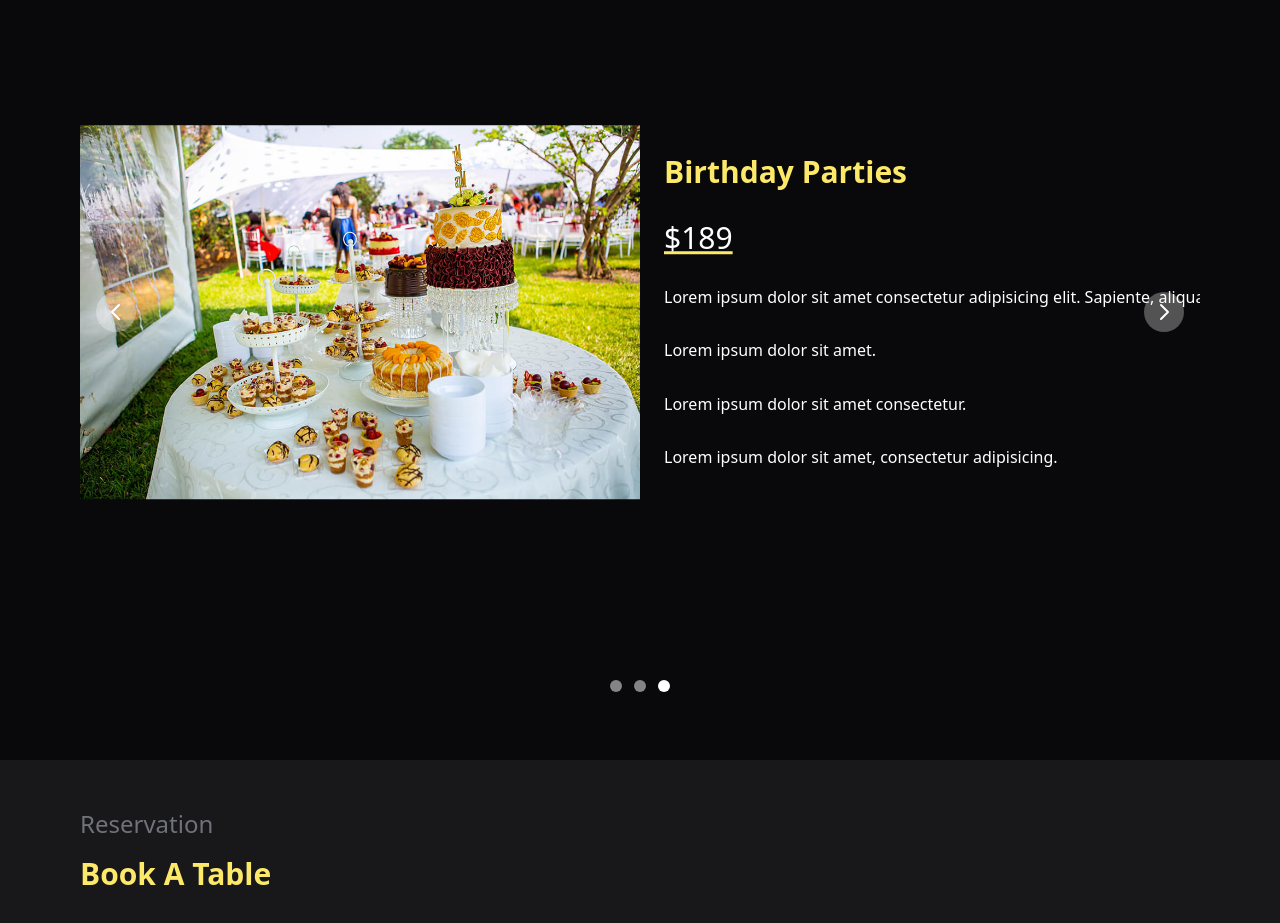
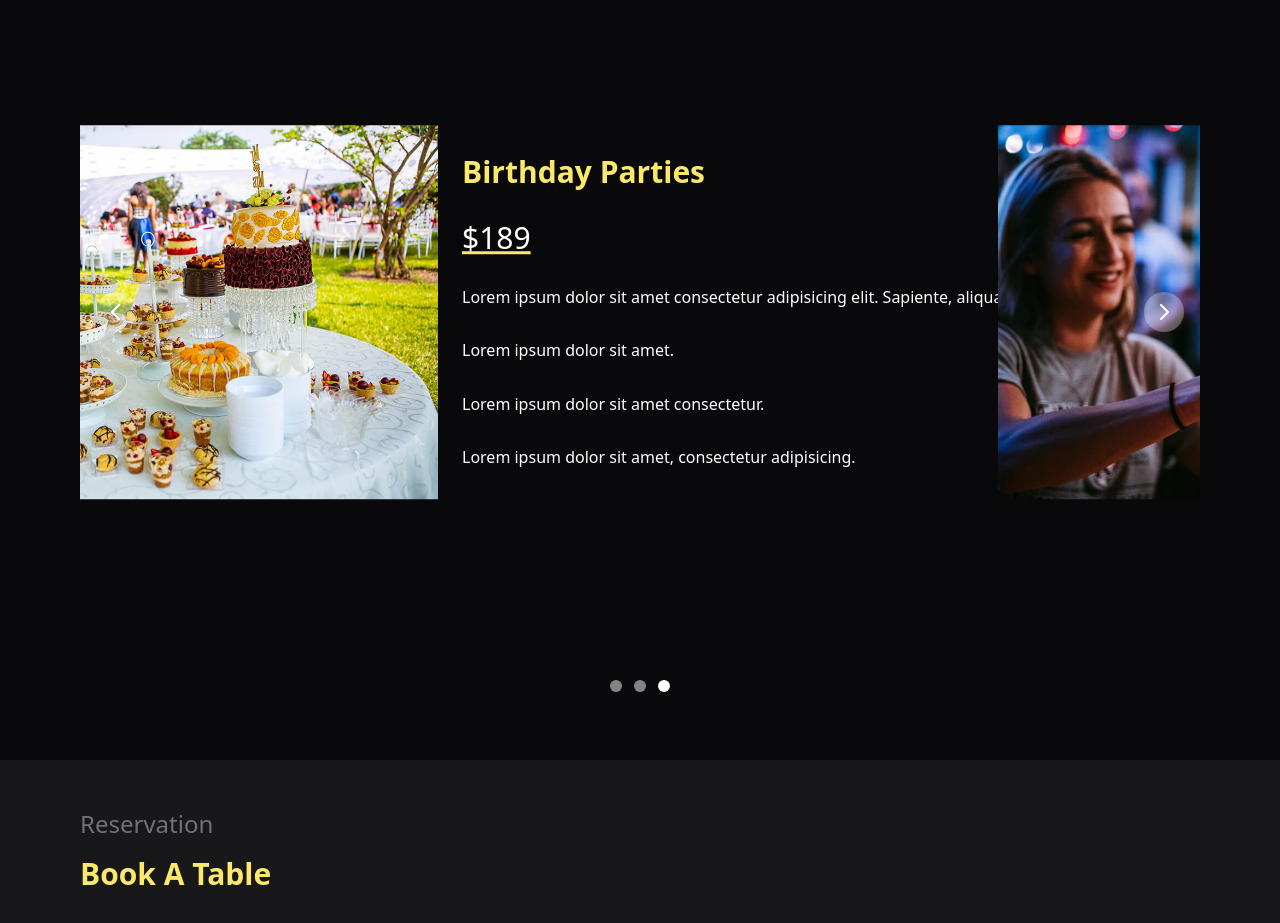
Before and after one commit to Htoomyat-Kyaing/restaurantly, a React (Vite) app: page / in a window 1280 px wide. Shown: the part 3640-4563 px from the top of the page. Built offline with nearby package versions, Linux system fonts and the light colour scheme.

Commit message:
img path

```diff
--- a/src/components/Events.tsx
+++ b/src/components/Events.tsx
@@ -11,7 +11,7 @@
       <div className="w-full h-screen mt-6 text-white">
         <Carousel>
           <div className="grid md:grid-cols-2">
-            <img src="/public/img/event-birthday.jpg" alt="..." />
+            <img src="/img/event-birthday.jpg" alt="..." />
 
             <div className="flex flex-col w-full h-full mx-6 justify-evenly">
               <h3 className="text-3xl font-bold text-yellow-200">
@@ -29,7 +29,7 @@
           </div>
 
           <div className="grid md:grid-cols-2">
-            <img src="/public/img/event-custom.jpg" alt="..." />
+            <img src="/img/event-custom.jpg" alt="..." />
 
             <div className="flex flex-col w-full h-full mx-6 justify-evenly">
               <h3 className="text-3xl font-bold text-yellow-200">
@@ -46,7 +46,7 @@
             </div>
           </div>
           <div className="grid md:grid-cols-2">
-            <img src="/public/img/event-private.jpg" alt="..." />
+            <img src="/img/event-private.jpg" alt="..." />
 
             <div className="flex flex-col w-full h-full mx-6 justify-evenly">
               <h3 className="text-3xl font-bold text-yellow-200">
```
